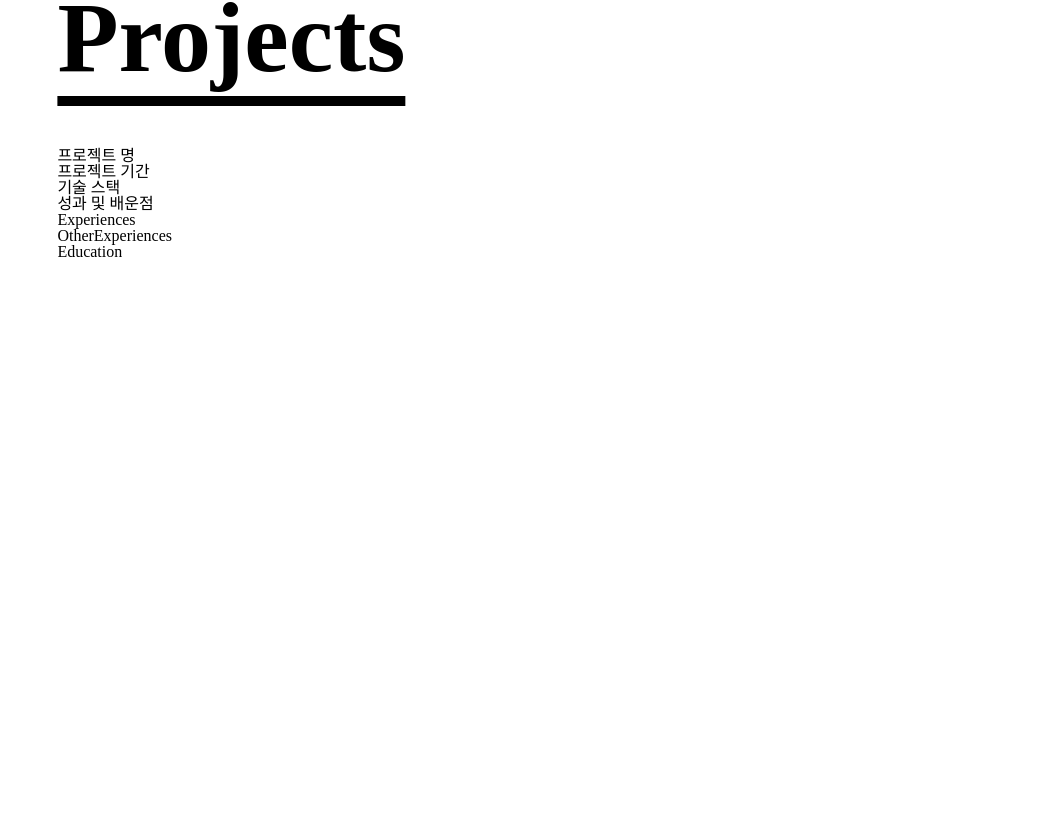
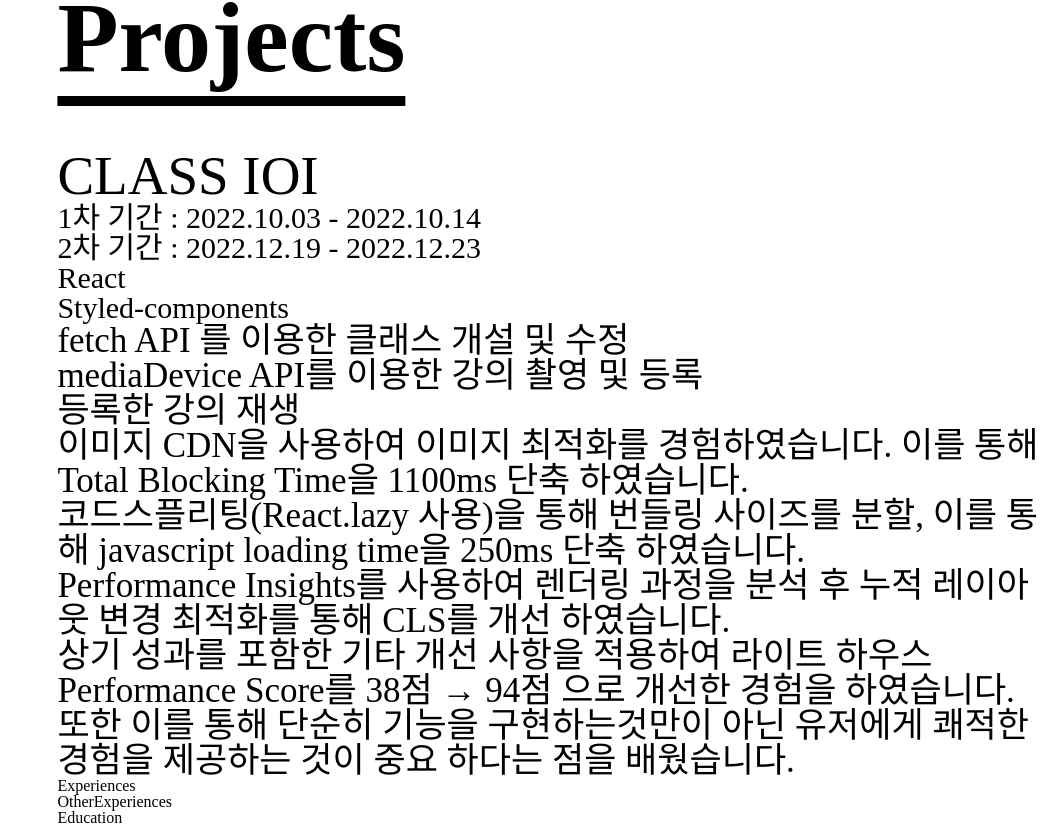
Before and after one commit to ihd0628/seunghoon-portfolio, a React (Create React App) app: page / in a window 1280 px wide. Shown: the part 812-1638 px from the top of the page, without its empty margins (237-1280 px from the left). Before the commit the page ends 1072 px from the top, so only its background shows below. Built offline with nearby package versions, Linux system fonts and the light colour scheme.

Commit message:
feat : projectDescription 재사용성을 위한 컴포넌트 분리 및 함수화

```diff
--- a/src/components/Projects/Components/ProjectDescription.tsx
+++ /dev/null
@@ -1,21 +0,0 @@
-import React from 'react';
-import styled from 'styled-components';
-
-function ProjectDescription() {
-  return (
-    <ProjectDescriptionContainer>
-      <ProjectName>프로젝트 명</ProjectName>
-      <Period>프로젝트 기간</Period>
-      <Skills>기술 스택</Skills>
-      <Achievements>성과 및 배운점</Achievements>
-    </ProjectDescriptionContainer>
-  );
-}
-
-const ProjectDescriptionContainer = styled.div``;
-const ProjectName = styled.div``;
-const Period = styled.div``;
-const Skills = styled.ul``;
-const Achievements = styled.ul``;
-
-export default ProjectDescription;
--- /dev/null
+++ b/src/components/Projects/Components/ProjectDescription/Components/Achievements.tsx
@@ -0,0 +1,22 @@
+import React from 'react';
+import styled from 'styled-components';
+
+interface PropsTypes {
+  achievments: Array<string>;
+}
+
+function Achievements({ achievments }: PropsTypes) {
+  return (
+    <AchievementsContainer>
+      {achievments.map((achievment) => {
+        return <li key={achievment}>{achievment}</li>;
+      })}
+    </AchievementsContainer>
+  );
+}
+
+const AchievementsContainer = styled.ul`
+  font-size: 35px;
+`;
+
+export default Achievements;
--- /dev/null
+++ b/src/components/Projects/Components/ProjectDescription/Components/Period.tsx
@@ -0,0 +1,26 @@
+import React from 'react';
+import styled from 'styled-components';
+
+interface PropsTypes {
+  period: Array<string>;
+}
+
+function Period({ period }: PropsTypes) {
+  return (
+    <PeriodContainer>
+      {period.map((period, index) => {
+        return (
+          <li key={period}>
+            {index + 1}차 기간 : {period}
+          </li>
+        );
+      })}
+    </PeriodContainer>
+  );
+}
+
+const PeriodContainer = styled.ul`
+  font-size: 30px;
+`;
+
+export default Period;
--- /dev/null
+++ b/src/components/Projects/Components/ProjectDescription/Components/ResponsibleFunction.tsx
@@ -0,0 +1,22 @@
+import React from 'react';
+import styled from 'styled-components';
+
+interface PropsTypes {
+  responsibleFunction: Array<string>;
+}
+
+function ResponsibleFunction({ responsibleFunction }: PropsTypes) {
+  return (
+    <ResponsibleFunctionContainer>
+      {responsibleFunction.map((responsibleFunction) => {
+        return <li key={responsibleFunction}>{responsibleFunction}</li>;
+      })}
+    </ResponsibleFunctionContainer>
+  );
+}
+
+const ResponsibleFunctionContainer = styled.ul`
+  font-size: 35px;
+`;
+
+export default ResponsibleFunction;
--- /dev/null
+++ b/src/components/Projects/Components/ProjectDescription/Components/Skills.tsx
@@ -0,0 +1,22 @@
+import React from 'react';
+import styled from 'styled-components';
+
+interface PropsTypes {
+  skills: Array<string>;
+}
+
+function Skills({ skills }: PropsTypes) {
+  return (
+    <SkillsContainer>
+      {skills.map((skill) => {
+        return <li key={skill}>{skill}</li>;
+      })}
+    </SkillsContainer>
+  );
+}
+
+const SkillsContainer = styled.ul`
+  font-size: 30px;
+`;
+
+export default Skills;
--- /dev/null
+++ b/src/components/Projects/Components/ProjectDescription/ProjectDescription.tsx
@@ -0,0 +1,50 @@
+import React from 'react';
+import styled from 'styled-components';
+import Achievements from './Components/Achievements';
+import Period from './Components/Period';
+import ResponsibleFunction from './Components/ResponsibleFunction';
+import Skills from './Components/Skills';
+
+const projectData = {
+  projectName: 'CLASS IOI',
+  period: ['2022.10.03 - 2022.10.14', '2022.12.19 - 2022.12.23'],
+  skills: ['React', 'Styled-components'],
+  responsiblaFunction: [
+    'fetch API 를 이용한 클래스 개설 및 수정',
+    'mediaDevice API를 이용한 강의 촬영 및 등록 ',
+    '등록한 강의 재생',
+  ],
+  achievments: [
+    '이미지 CDN을 사용하여 이미지 최적화를 경험하였습니다. 이를 통해 Total Blocking Time을 1100ms 단축 하였습니다.',
+    '코드스플리팅(React.lazy 사용)을 통해 번들링 사이즈를 분할, 이를 통해 javascript loading time을 250ms 단축 하였습니다.',
+    'Performance Insights를 사용하여 렌더링 과정을 분석 후 누적 레이아웃 변경 최적화를 통해 CLS를 개선 하였습니다.',
+    '상기 성과를 포함한 기타 개선 사항을 적용하여 라이트 하우스 Performance Score를 38점 → 94점 으로 개선한 경험을 하였습니다. 또한 이를 통해 단순히 기능을 구현하는것만이 아닌 유저에게 쾌적한 경험을 제공하는 것이 중요 하다는 점을 배웠습니다.',
+  ],
+  github: 'https://github.com/ihd0628/class101-refactor',
+  youtube: 'https://www.youtube.com/watch?v=ggKWn5Ho6kc',
+  posting: {
+    name: '성능 최적화 기록 링크',
+    url: 'https://velog.io/@hoon0123/%EC%84%B1%EB%8A%A5-%EC%B5%9C%EC%A0%81%ED%99%94%EB%A5%BC-%EC%9C%84%ED%95%9C-%EB%85%B8%EB%A0%A5%EB%93%A4-2',
+  },
+};
+
+function ProjectDescription() {
+  return (
+    <ProjectDescriptionContainer>
+      <ProjectName>{projectData.projectName}</ProjectName>
+      <Period period={projectData.period} />
+      <Skills skills={projectData.skills} />
+      <ResponsibleFunction
+        responsibleFunction={projectData.responsiblaFunction}
+      />
+      <Achievements achievments={projectData.achievments} />
+    </ProjectDescriptionContainer>
+  );
+}
+
+const ProjectDescriptionContainer = styled.div``;
+const ProjectName = styled.div`
+  font-size: 55px;
+`;
+
+export default ProjectDescription;
--- a/src/components/Projects/Projects.tsx
+++ b/src/components/Projects/Projects.tsx
@@ -1,7 +1,7 @@
 import Categoryhead from 'Components/Common/Categoryhead';
 import React from 'react';
 import styled from 'styled-components';
-import ProjectDescription from './Components/ProjectDescription';
+import ProjectDescription from './Components/ProjectDescription/ProjectDescription';
 
 function Projects() {
   return (
```
